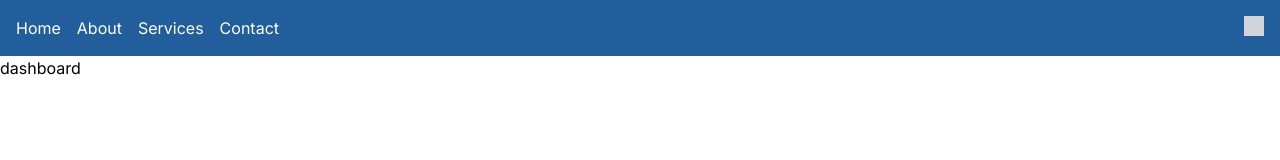
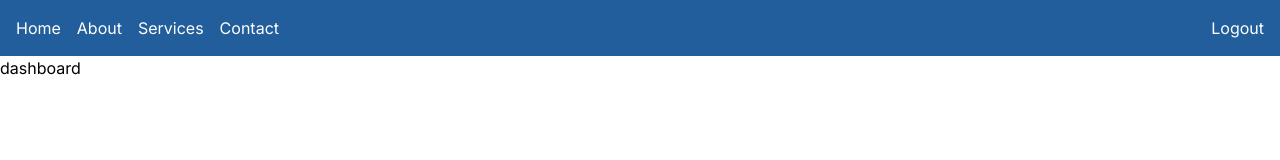
Before and after one commit to rafighalibin/simpen-fe, a Next.js app: page /dashboard in a window 1280 px wide. Shown: the top 160 px of the page. Built offline with nearby package versions, Linux system fonts and the light colour scheme.

Commit message:
feat: logout

```diff
--- a/src/common/components/Navbar.tsx
+++ b/src/common/components/Navbar.tsx
@@ -1,10 +1,22 @@
+"use client";
+
 import React from "react";
 
+import { useToken } from "../hooks/useToken";
+import { useRouter } from "next/navigation";
+
 const Navbar = () => {
+  const router = useRouter();
+  const { removePenggunaToken } = useToken();
+
+  const handleLogout = () => {
+    removePenggunaToken();
+    router.push("/login");
+  };
   return (
     <nav className="bg-primary py-4">
       <div className="max-w-7xl mx-auto px-4">
-        <div className="flex justify-between">
+        <div className="flex justify-between items-center">
           <div className="flex space-x-4">
             <a href="#" className="text-white hover:text-gray-300">
               Home
@@ -20,7 +32,12 @@ const Navbar = () => {
             </a>
           </div>
           <div>
-            <div className="w-5 h-5 bg-gray-300"></div>
+            <button
+              className="text-white hover:text-gray-300"
+              onClick={handleLogout}
+            >
+              Logout
+            </button>
           </div>
         </div>
       </div>
```
